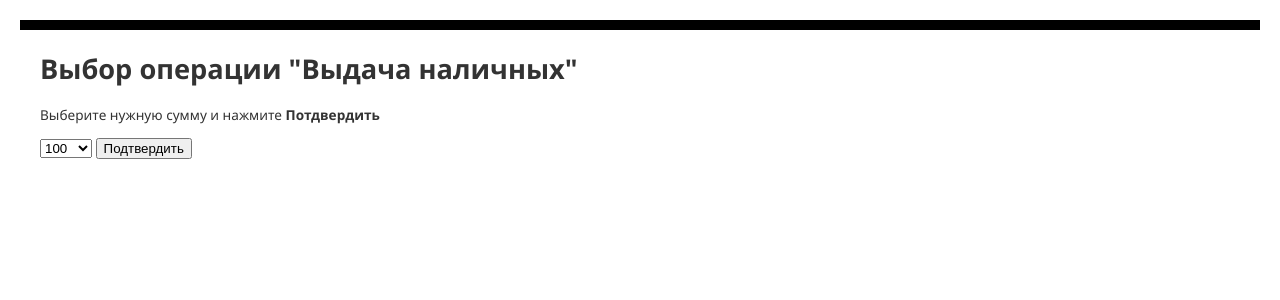
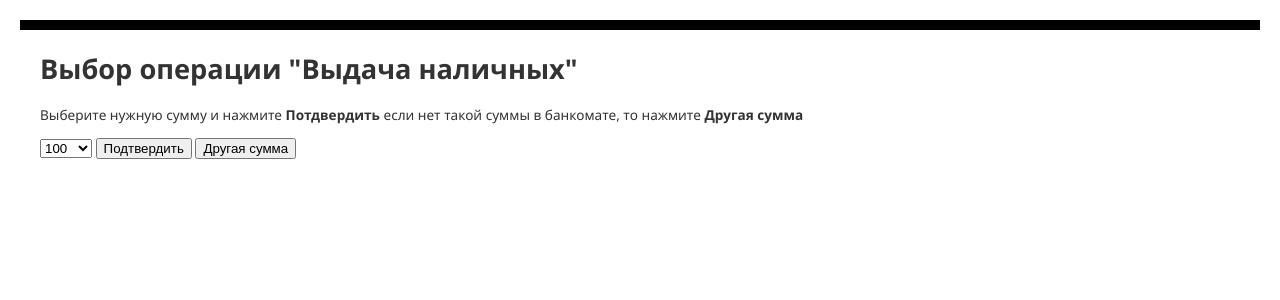
Before and after one commit to Shtanya/bankomattanya, a PHP site: page /1.php in a window 1280 px wide. Shown: the top 300 px of the page. Run offline with PHP 8.4, Linux system fonts and the light colour scheme.

Commit message:
Update 1.php

```diff
--- a/1.php
+++ b/1.php
@@ -23,7 +23,7 @@ border: 0 none; }
 </head>
 <body>
 <h1>Выбор операции "Выдача наличных"</h1>
-<p>Выберите нужную сумму и нажмите <strong>Потдвердить</strong> </p>
+<p>Выберите нужную сумму и нажмите <strong>Потдвердить</strong> если нет такой суммы в банкомате, то нажмите <strong>Другая сумма</strong></p>
 <form method="post" action="1.php"
 enctype="multipart/form-data" >
 <select name="vibor summi">
@@ -34,6 +34,8 @@ enctype="multipart/form-data" >
 </select>
    <input type="submit"
 name="Подтвердить" value="Подтвердить" />
+    <input type="submit"
+name="Другая сумма" value="Другая сумма" />
 </form>
 <?php
 
```
